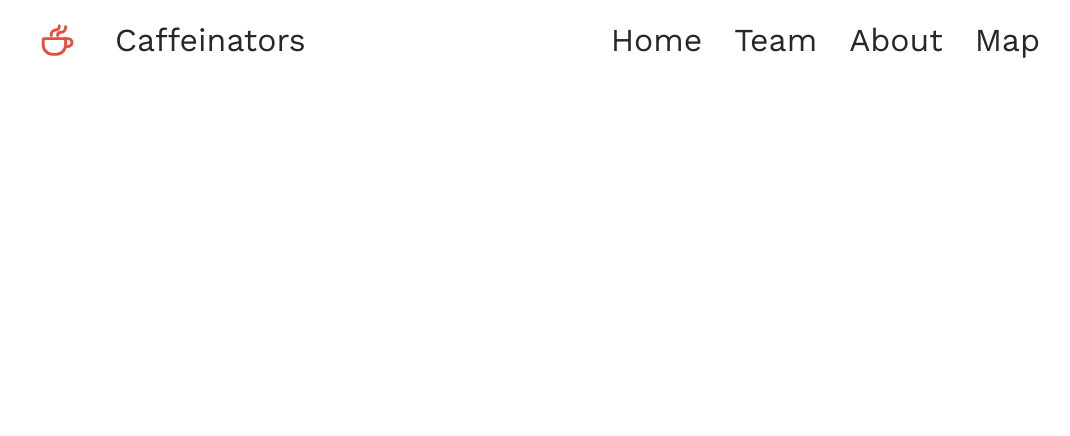
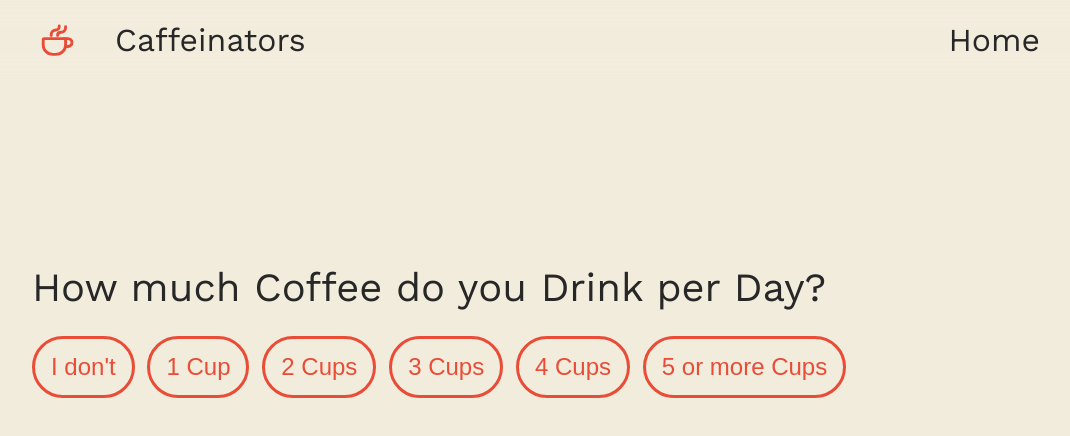
Before and after one commit to EduardvonBriesen/coffeenators, a React (Create React App) app: page /quiz in a window 1280 px wide. Shown: the top 436 px of the page, without its empty margins (96-1166 px from the left). Built offline with nearby package versions, Linux system fonts and the light colour scheme.

Commit message:
Basic quiz page

```diff
--- a/package.json
+++ b/package.json
@@ -6,8 +6,8 @@
     "@emotion/react": "^11.10.5",
     "@emotion/styled": "^11.10.5",
     "@mui/material": "^5.11.4",
+    "@mui/styled-engine": "npm:@mui/styled-engine-sc@latest",
     "@mui/styled-engine-sc": "^5.11.0",
-    "@mui/styled-engine": "npm:@mui/styled-engine-sc@latest",
     "@reduxjs/toolkit": "^1.9.1",
     "@testing-library/jest-dom": "^5.16.5",
     "@testing-library/react": "^13.4.0",
@@ -56,7 +56,7 @@
   },
   "devDependencies": {
     "@types/styled-components": "^5.1.26",
-    "react-router-dom": "^6.4.3"
+    "react-router-dom": "^6.7.0"
   },
   "resolutions": {
     "@mui/styled-engine": "npm:@mui/styled-engine-sc@latest"
--- a/src/App.tsx
+++ b/src/App.tsx
@@ -5,6 +5,7 @@ import Layout from "./layout/Layout";
 import Team from "./pages/Team";
 import MapPage from "./pages/MapPage";
 import About from "./pages/About";
+import Quiz from "./pages/Quiz";
 
 const AppContainer = styled.div`
   font-family: "Work Sans";
@@ -31,6 +32,7 @@ function App() {
                 </>
               }
             />
+            <Route path="/quiz" element={<Quiz />} />
           </Routes>
         </Layout>
       </AppContainer>
--- a/src/layout/Header.tsx
+++ b/src/layout/Header.tsx
@@ -1,4 +1,5 @@
-import { Link } from "react-scroll";
+import { useLocation, Link as RouterLink } from "react-router-dom";
+import { Link as ScrollLink } from "react-scroll";
 import styled from "styled-components";
 import CupIcon from "../assets/CupIcon";
 
@@ -34,7 +35,36 @@ const LinkList = styled.ul`
   list-style-type: none;
 `;
 
-const StyledLink = styled(Link)`
+const StyledLink = styled(ScrollLink)`
+  position: relative;
+  display: block;
+  cursor: default;
+  color: ${(props) => props.theme.colors.dark};
+  text-decoration: none;
+  margin: 0 1rem;
+
+  &::after {
+    position: absolute;
+    content: "";
+    width: 100%;
+    height: 3px;
+    top: 100%;
+    left: 0;
+    background: ${(props) => props.theme.colors.primary};
+    transition: transform 0.5s;
+    transform: scaleX(0);
+    transform-origin: right;
+  }
+
+  &.active::after,
+  &:hover::after {
+    transform: scaleX(1);
+    transform-origin: left;
+  }
+`;
+
+// Sorry, not pretty
+const StyledRouterLink = styled(RouterLink)`
   position: relative;
   display: block;
   cursor: default;
@@ -63,6 +93,25 @@ const StyledLink = styled(Link)`
 `;
 
 function Header() {
+  const location = useLocation();
+
+  const mainLinks = [
+    <StyledLink to="home" spy={true} smooth={true}>
+      Home
+    </StyledLink>,
+    <StyledLink to="team" spy={true} smooth={true}>
+      Team
+    </StyledLink>,
+    <StyledLink to="about" spy={true} smooth={true}>
+      About
+    </StyledLink>,
+    <StyledLink to="map" spy={true} smooth={true}>
+      Map
+    </StyledLink>,
+  ];
+
+  const quizLinks = [<StyledRouterLink to="/">Home</StyledRouterLink>];
+
   return (
     <HeaderContainer>
       <Logo>
@@ -70,18 +119,7 @@ function Header() {
         Caffeinators
       </Logo>
       <LinkList>
-        <StyledLink to="home" spy={true} smooth={true}>
-          Home
-        </StyledLink>
-        <StyledLink to="team" spy={true} smooth={true}>
-          Team
-        </StyledLink>
-        <StyledLink to="about" spy={true} smooth={true}>
-          About
-        </StyledLink>
-        <StyledLink to="map" spy={true} smooth={true}>
-          Map
-        </StyledLink>
+        {location.pathname === "/quiz" ? quizLinks : mainLinks}
       </LinkList>
     </HeaderContainer>
   );
--- /dev/null
+++ b/src/pages/Quiz.tsx
@@ -0,0 +1,65 @@
+import styled from "styled-components";
+
+const QuizContainer = styled.div`
+  display: flex;
+  flex-direction: column;
+  background-color: ${(props) => props.theme.colors.background.main};
+  width: 100vw;
+  height: 100vh;
+  padding: 20% 10% 5% 10%;
+  box-sizing: border-box;
+`;
+
+const Question = styled.h1`
+  font-weight: 400;
+  font-size: 5vh;
+  line-height: 8vh;
+  margin: 0;
+`;
+
+const OptionContainer = styled.div`
+  display: flex;
+  flex-direction: row;
+  width: 100%;
+  box-sizing: border-box;
+  padding-top: 1rem;
+`;
+
+const Option = styled.button`
+  font-weight: 400;
+  font-size: 3vh;
+  line-height: 5vh;
+  color: ${(props) => props.theme.colors.primary};
+  cursor: pointer;
+
+  margin: 0 1vw 0 0;
+  padding: 1vh 2vh;
+  min-width: 5vw;
+  border-radius: 4vh;
+  background-color: transparent;
+  border: 3px solid ${(props) => props.theme.colors.primary};
+
+  :hover {
+    background-color: ${(props) => props.theme.colors.primary};
+    color: ${(props) => props.theme.colors.background.main};
+  }
+`;
+
+
+function Quiz() {
+  return (
+    <QuizContainer>
+      <Question>How much Coffee do you Drink per Day?</Question>
+      <OptionContainer>
+        <Option>I don't</Option>
+        <Option>1 Cup</Option>
+        <Option>2 Cups</Option>
+        <Option>3 Cups</Option>
+        <Option>4 Cups</Option>
+        <Option>5 or more Cups</Option>
+      </OptionContainer>
+    </QuizContainer>
+  );
+}
+
+export default Quiz;
--- a/src/theme.ts
+++ b/src/theme.ts
@@ -1,3 +1,5 @@
+import styled from "styled-components";
+
 export const theme = {
   colors: {
     primary: "#E94C37",
@@ -8,6 +10,26 @@ export const theme = {
       min: "#1A6079",
       zero: "#e5e5e5",
       max: "#A81F0D",
-    }
+    },
   },
 };
+
+export const Button = styled.button`
+  font-weight: 400;
+  font-size: 3vh;
+  line-height: 5vh;
+  color: ${(props) => props.theme.colors.primary};
+  cursor: pointer;
+
+  margin: 0 1vw 0 0;
+  padding: 1vh 2vh;
+  min-width: 5vw;
+  border-radius: 4vh;
+  background-color: transparent;
+  border: 3px solid ${(props) => props.theme.colors.primary};
+
+  :hover {
+    background-color: ${(props) => props.theme.colors.primary};
+    color: ${(props) => props.theme.colors.background.main};
+  }
+`;
```
Also changed, not shown: 1 other file (tests, documents, lock files or other folders).
